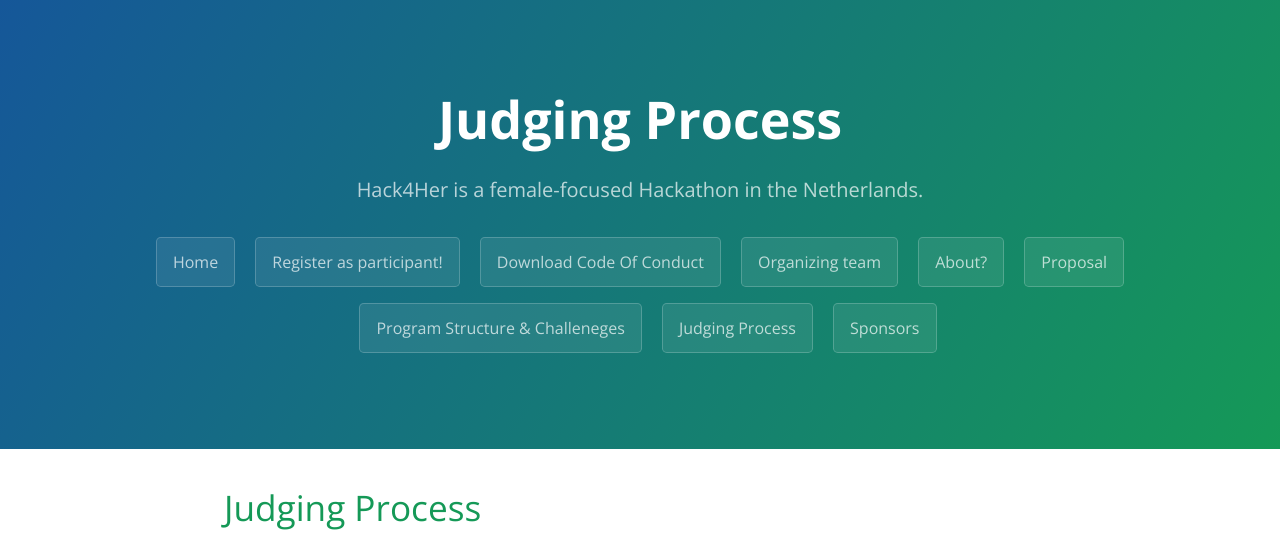
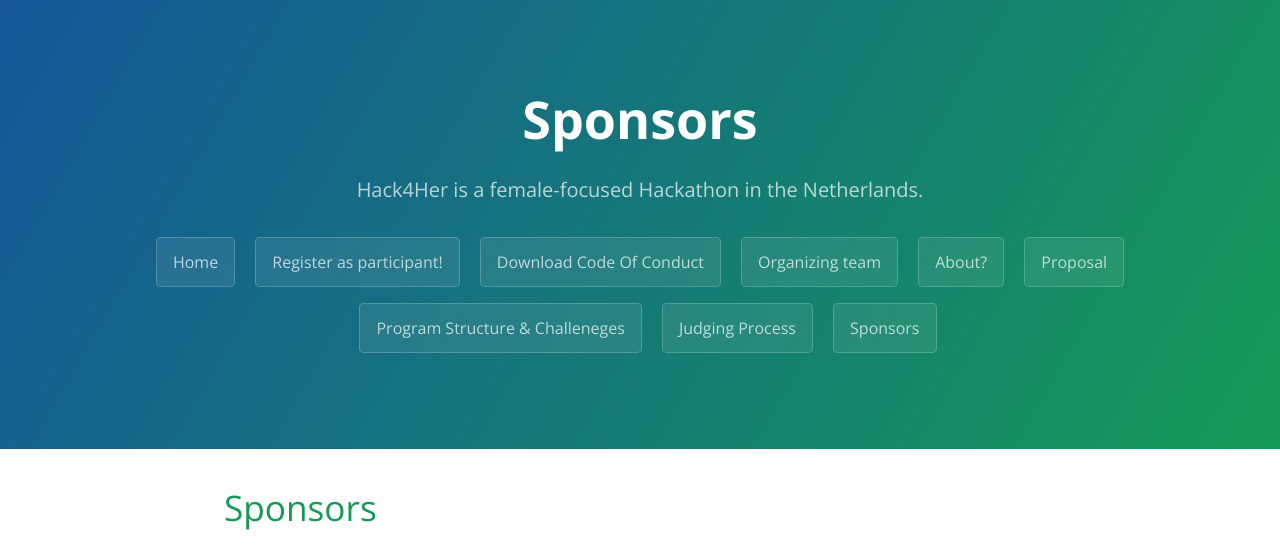
Before and after one commit to hack4her/hack4her.github.io, a Jekyll site: the page built from sponsors.md, in a window 1280 px wide. Shown: the top 555 px of the page. Built offline with Jekyll 4.4.1, drawn with Linux system fonts in a browser that asks for light colours; our own code applies the rules of GitHub Pages for plain Markdown files.

Commit message:
Update sponsors.md

```diff
--- a/sponsors.md
+++ b/sponsors.md
@@ -1,4 +1,4 @@
-# Judging Process
+# Sponsors
 
 We would like to express our gratitude to the following sponsors for their generous support:
 
```
